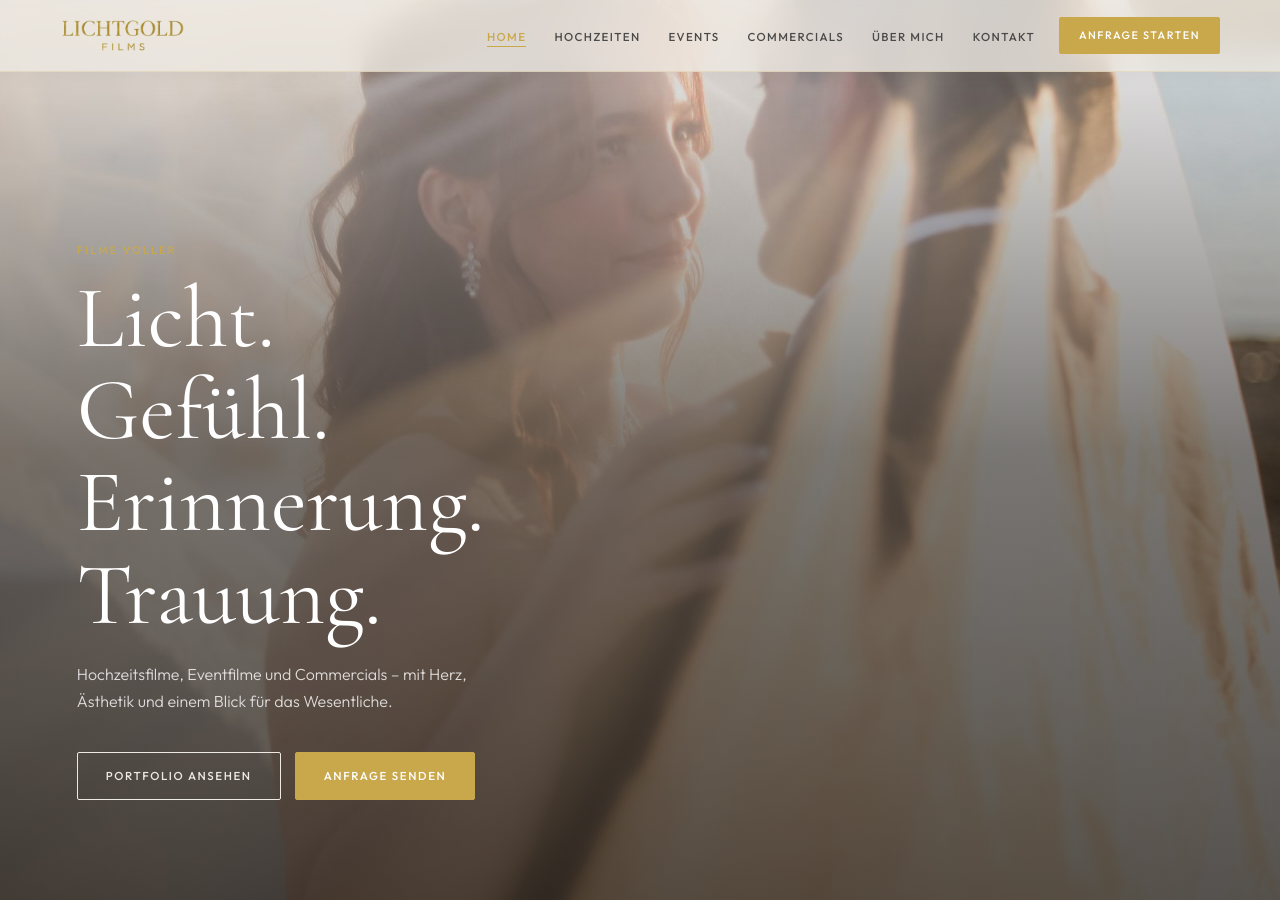
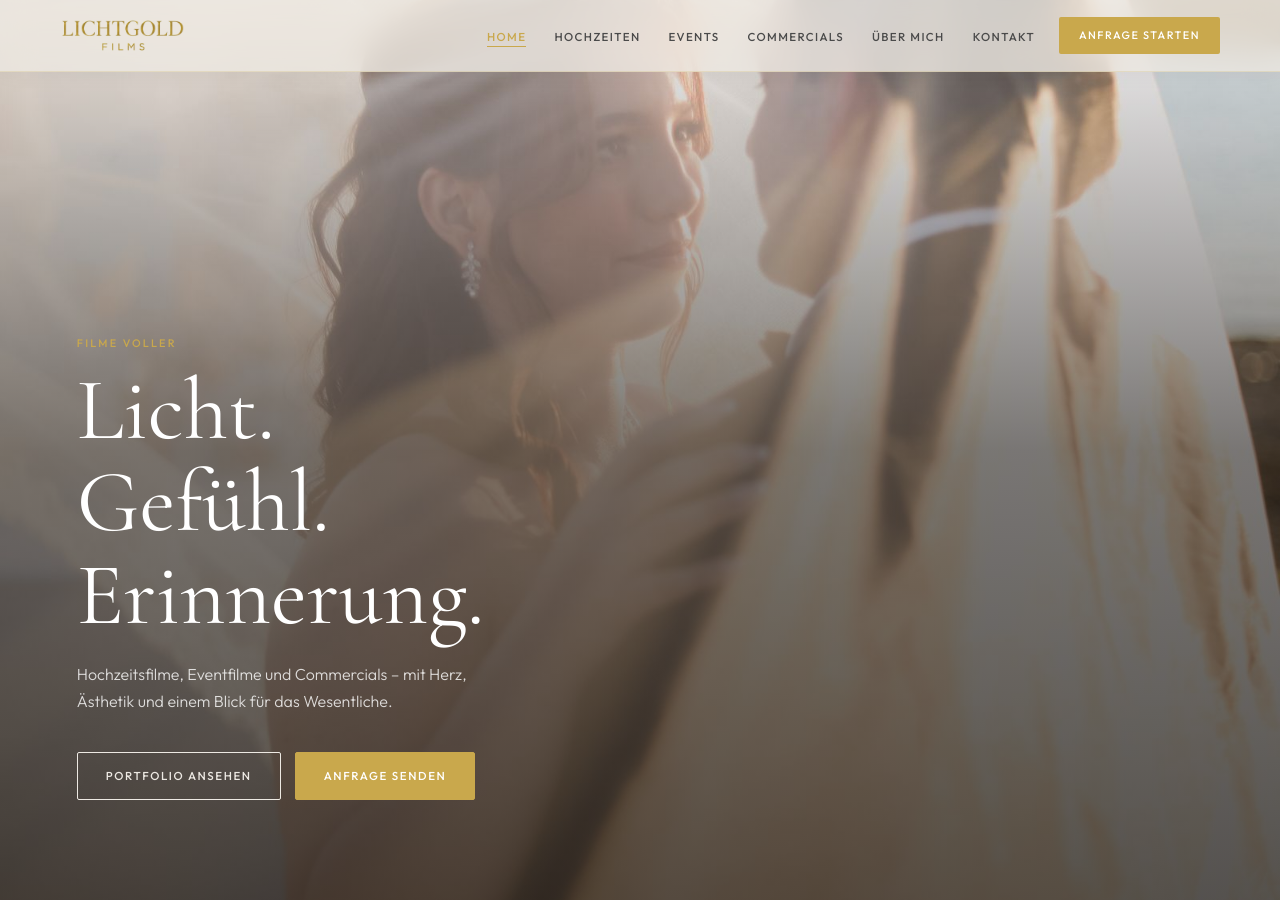
Before and after one commit to KaraMatrix/lichtgold-films, a Jekyll site: the page built from index.md, in a window 1280 px wide and 900 px high. Built offline with Jekyll 4.4.1, drawn with Linux system fonts in a browser that asks for light colours.

Commit message:
Update _data/startseite.yml (via Pages CMS)

```diff
--- a/_data/startseite.yml
+++ b/_data/startseite.yml
@@ -4,7 +4,6 @@ hero:
     Licht.
     Gefühl.
     Erinnerung.
-    Trauung.
   subline: Hochzeitsfilme, Eventfilme und Commercials – mit Herz, Ästhetik und
     einem Blick für das Wesentliche.
   bild: /assets/uploads/home-hero.jpg
```
